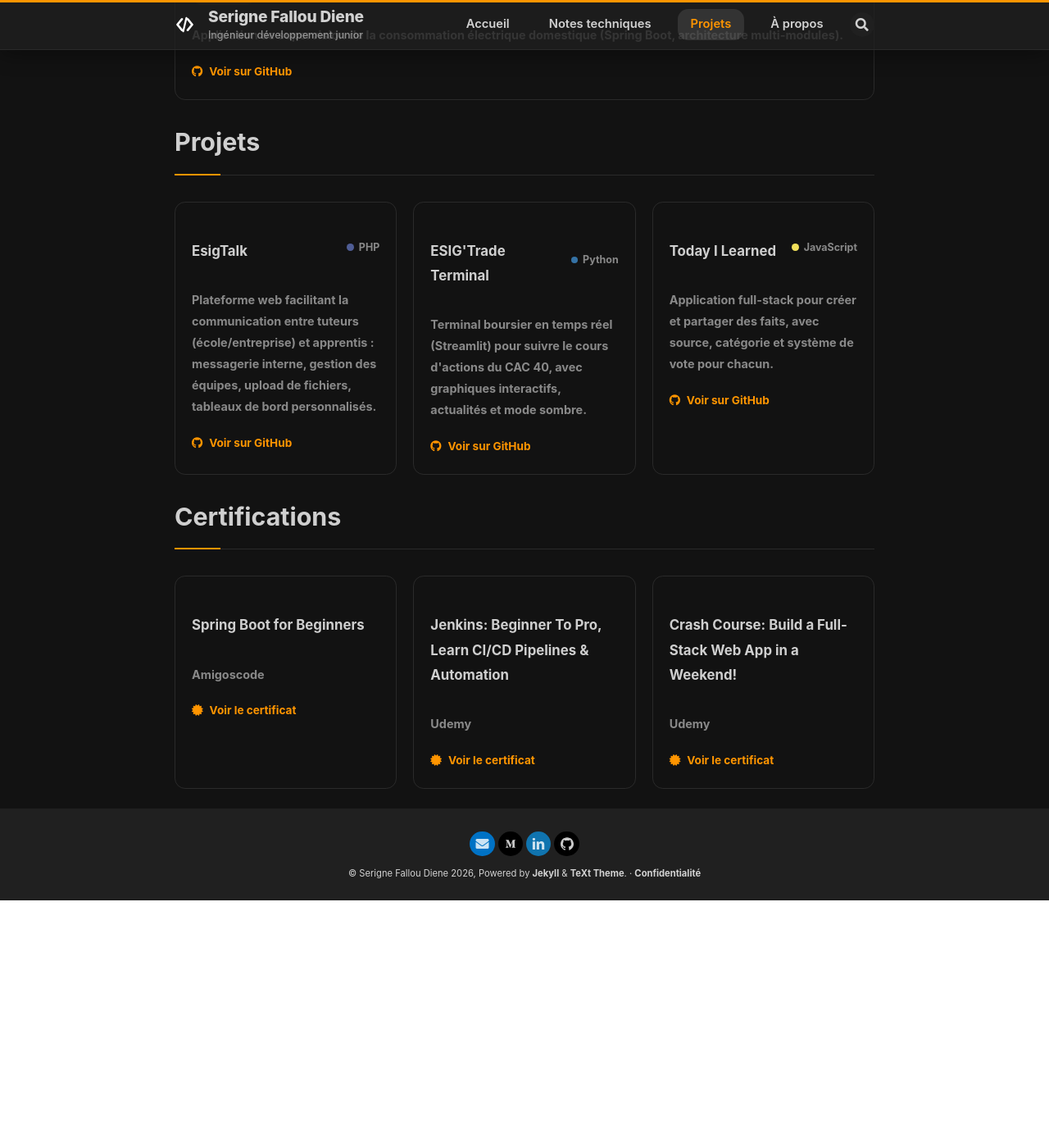
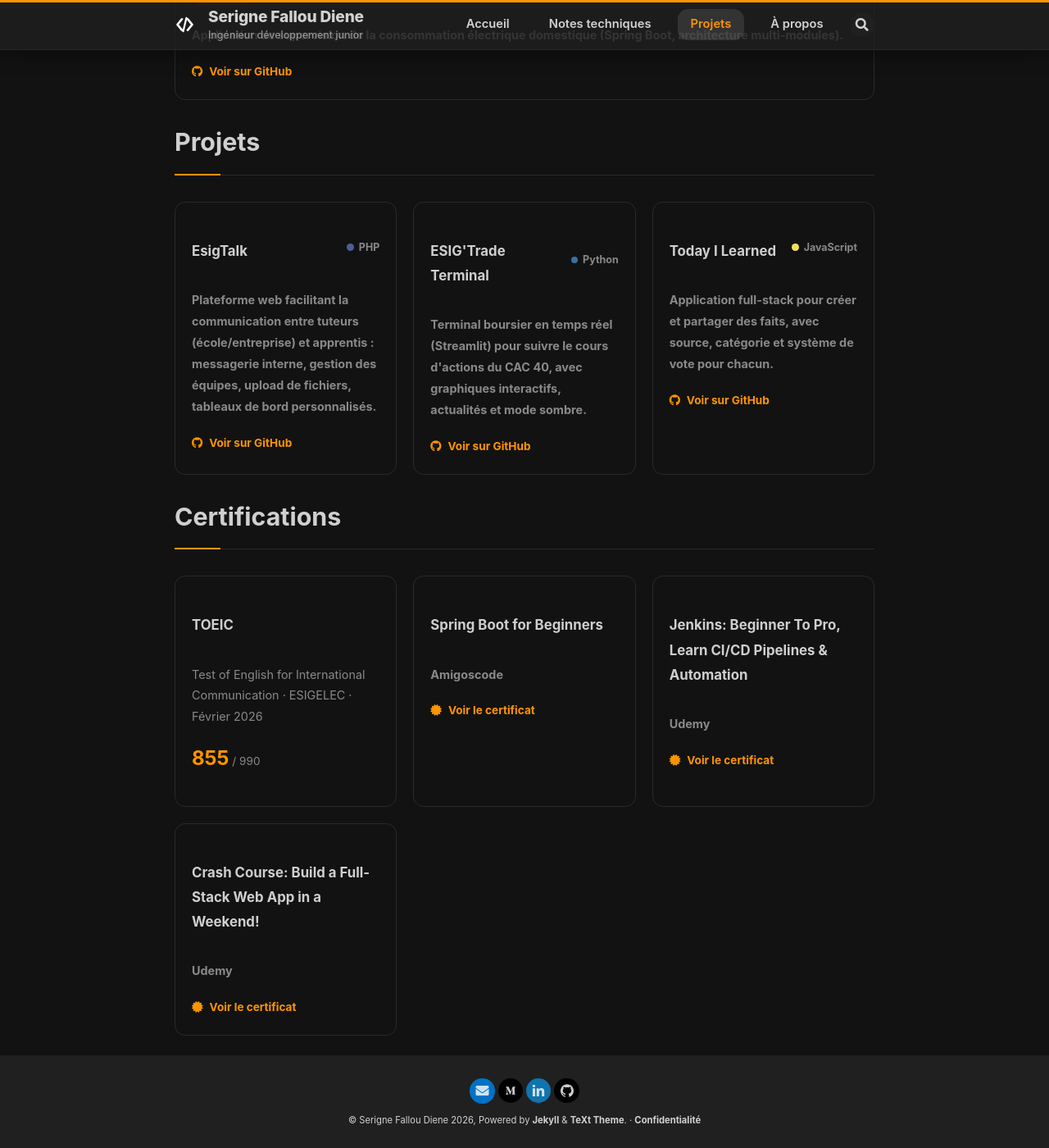
Before and after one commit to sfalloudiene/sfalloudiene.github.io, a Jekyll site: the page built from projects.md, in a window 1280 px wide and 1400 px high, scrolled down 491 px. Shown: the whole window at 82% size. Built offline with Jekyll 4.4.1, drawn with Linux system fonts in a browser that asks for light colours; before the commit the page ends 1589 px from its top, so only the background shows below that.

Commit message:
Add TOEIC (855/990, ESIGELEC, Feb 2026) to certifications
No public certificate URL, so it's a plain card (no link) with the
score highlighted.

Co-Authored-By: Claude Opus 5.5 <noreply@anthropic.com>
Claude-Session: https://claude.ai/code/session_01Pw2VjeJ6hvYuKfitpuhZPd

```diff
--- a/_sass/custom.scss
+++ b/_sass/custom.scss
@@ -505,6 +505,17 @@ $nav-font-stack: -apple-system, BlinkMacSystemFont, "Segoe UI", Roboto, Helvetic
   margin: 0 0 0.75rem;
   font-size: 0.9rem;
   color: $text-color-l;
+}
+
+.project-card__score {
+  margin: 0;
+  font-size: 0.85rem;
+  color: $text-color-l;
+
+  strong {
+    font-size: 1.5rem;
+    color: $main-color-1;
+  }
 }
 
 .project-card__link {
--- a/projects.md
+++ b/projects.md
@@ -86,6 +86,14 @@ Quelques projets perso sur lesquels j'ai travaillé, et les certifications que j
 <h2 class="timeline-section__heading">Certifications</h2>
 <div class="projects">
 
+<div class="project-card">
+<div class="project-card__header">
+<h3 class="project-card__title">TOEIC</h3>
+</div>
+<p class="project-card__desc">Test of English for International Communication · ESIGELEC · Février 2026</p>
+<p class="project-card__score"><strong>855</strong> / 990</p>
+</div>
+
 <a class="project-card" href="https://app.amigoscode.com/courses/267273/certificate" target="_blank" rel="noopener">
 <div class="project-card__header">
 <h3 class="project-card__title">Spring Boot for Beginners</h3>
```
